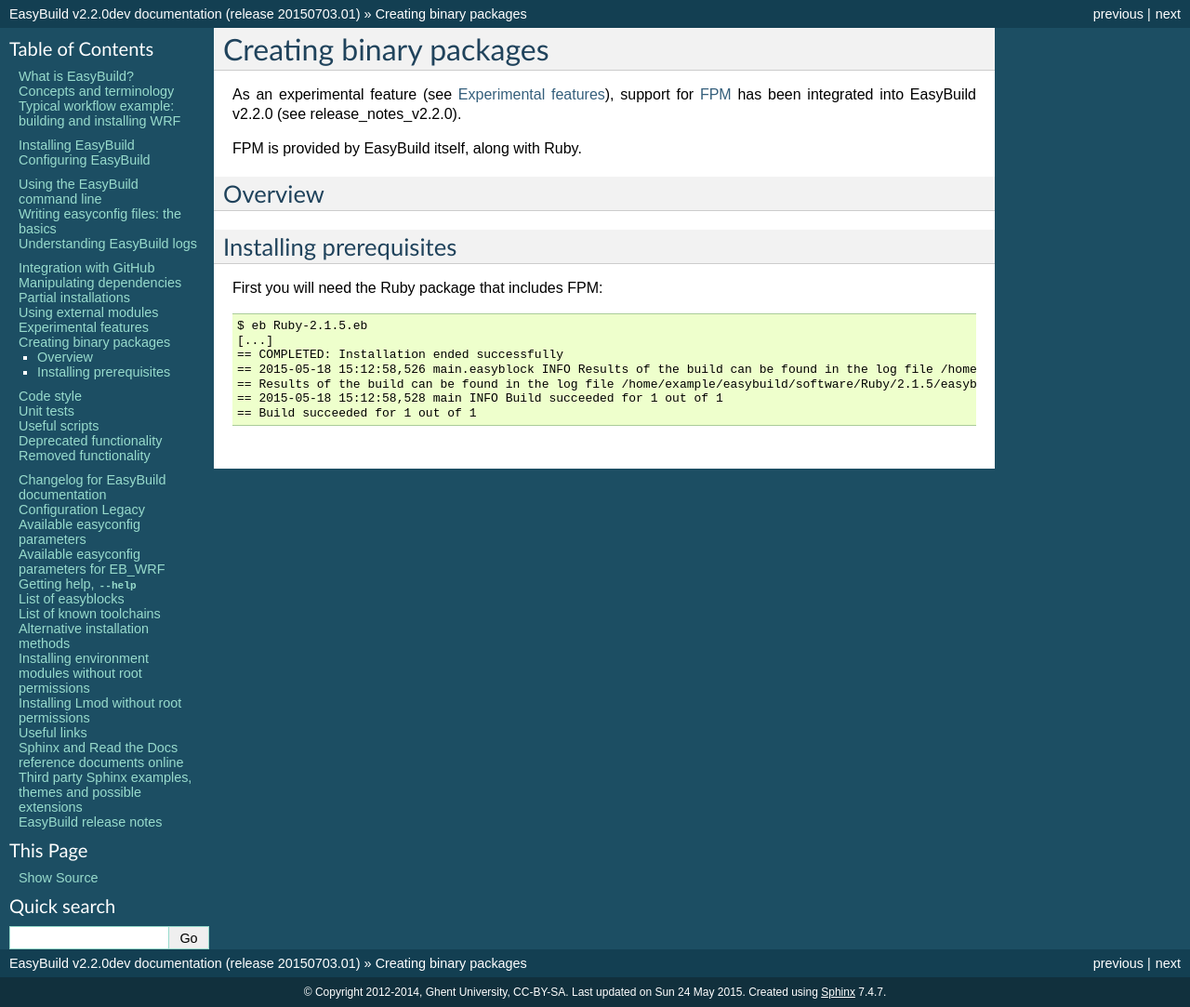
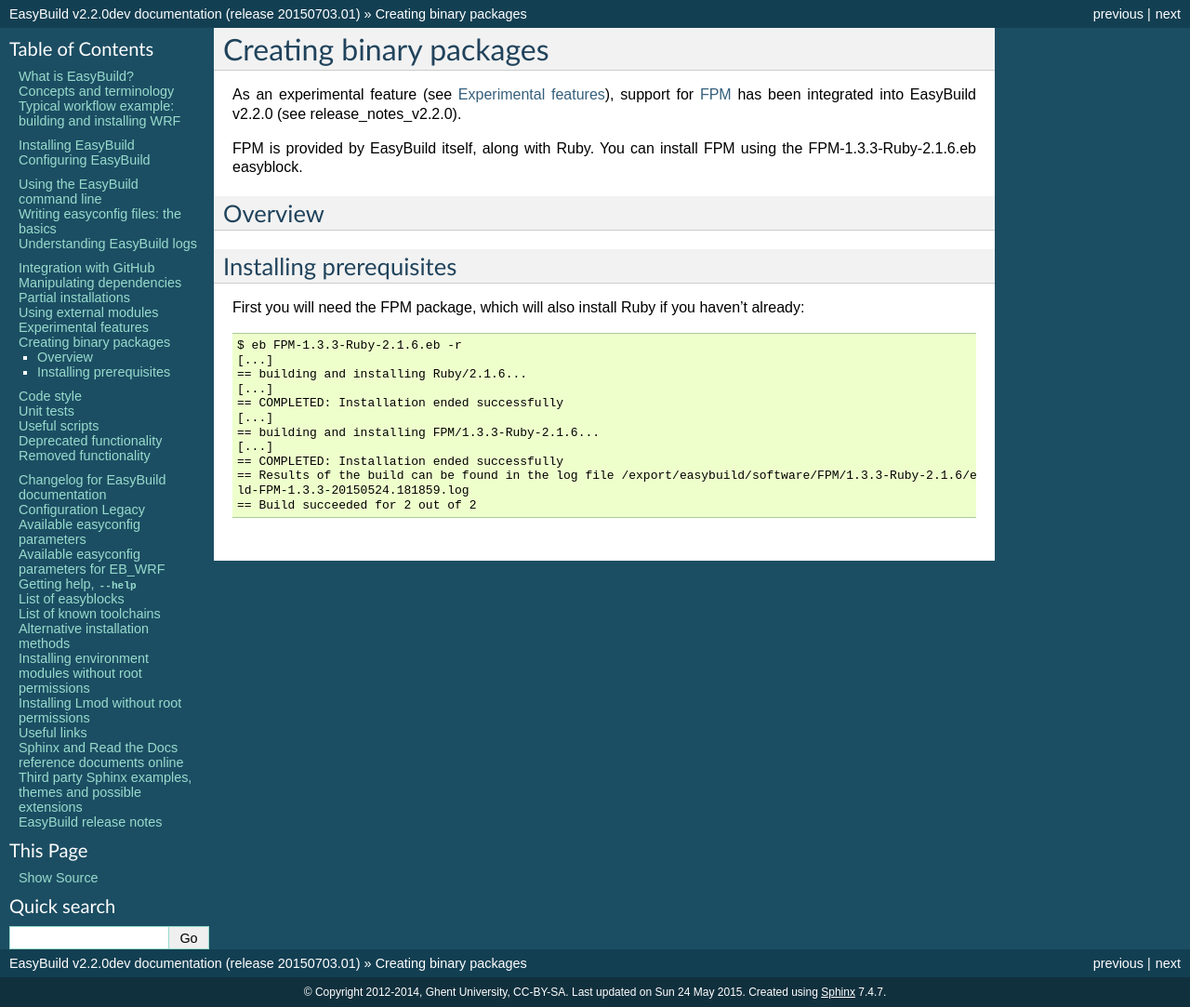
Before and after one commit to easybuilders/easybuild, a Sphinx documentation site: the page built from docs/Creating_binary_packages.rst, in a window 1280 px wide. Shown: the whole page at 93% size. Built offline with Sphinx 7.4.7, drawn with Linux system fonts in a browser that asks for light colours.

Commit message:
update somewhat

```diff
--- a/docs/Creating_binary_packages.rst
+++ b/docs/Creating_binary_packages.rst
@@ -5,7 +5,7 @@
 
 As an experimental feature (see :ref:`experimental_features`), support for `FPM <https://github.com/jordansissel/fpm>`_ has been integrated into EasyBuild v2.2.0 (see :ref:`release_notes_v2.2.0`).
 
-FPM is provided by EasyBuild itself, along with Ruby.
+FPM is provided by EasyBuild itself, along with Ruby. You can install FPM using the FPM-1.3.3-Ruby-2.1.6.eb easyblock.
 
 Overview
 --------
@@ -13,12 +13,17 @@
 Installing prerequisites
 ------------------------
 
-First you will need the Ruby package that includes FPM::
+First you will need the FPM package, which will also install Ruby if you haven't already::
 
-    $ eb Ruby-2.1.5.eb
+    $ eb FPM-1.3.3-Ruby-2.1.6.eb -r
+    [...]
+    == building and installing Ruby/2.1.6...
     [...]
     == COMPLETED: Installation ended successfully
-    == 2015-05-18 15:12:58,526 main.easyblock INFO Results of the build can be found in the log file /home/example/easybuild/software/Ruby/2.1.5/easybuild/easybuild-Ruby-2.1.5-20150518.151258.log
-    == Results of the build can be found in the log file /home/example/easybuild/software/Ruby/2.1.5/easybuild/easybuild-Ruby-2.1.5-20150518.151258.log
-    == 2015-05-18 15:12:58,528 main INFO Build succeeded for 1 out of 1
-    == Build succeeded for 1 out of 1
+    [...]
+    == building and installing FPM/1.3.3-Ruby-2.1.6...
+    [...]
+    == COMPLETED: Installation ended successfully
+    == Results of the build can be found in the log file /export/easybuild/software/FPM/1.3.3-Ruby-2.1.6/easybuild/easybui
+    ld-FPM-1.3.3-20150524.181859.log
+    == Build succeeded for 2 out of 2
--- a/docs/Experimental_features.rst
+++ b/docs/Experimental_features.rst
@@ -3,7 +3,7 @@
 Experimental features
 =====================
 
-First introduced in EasyBuild v2.1.0 (see :ref:`EasyBuild v2.1.0 Release Notes <release_notes_v2.1.0>`), experimental features can only be invoked by adding a ``--experimental`` option when running ``eb``.
+First introduced in EasyBuild v2.1.0 (see :ref:`EasyBuild v2.1.0 Release Notes <release_notes_v2.1.0>`), experimental features can only be invoked by adding the ``--experimental`` option when running ``eb``.
 
 An experimental feature indicates to users that these features may change significantly in a future release and should be used only for testing.
 
```
